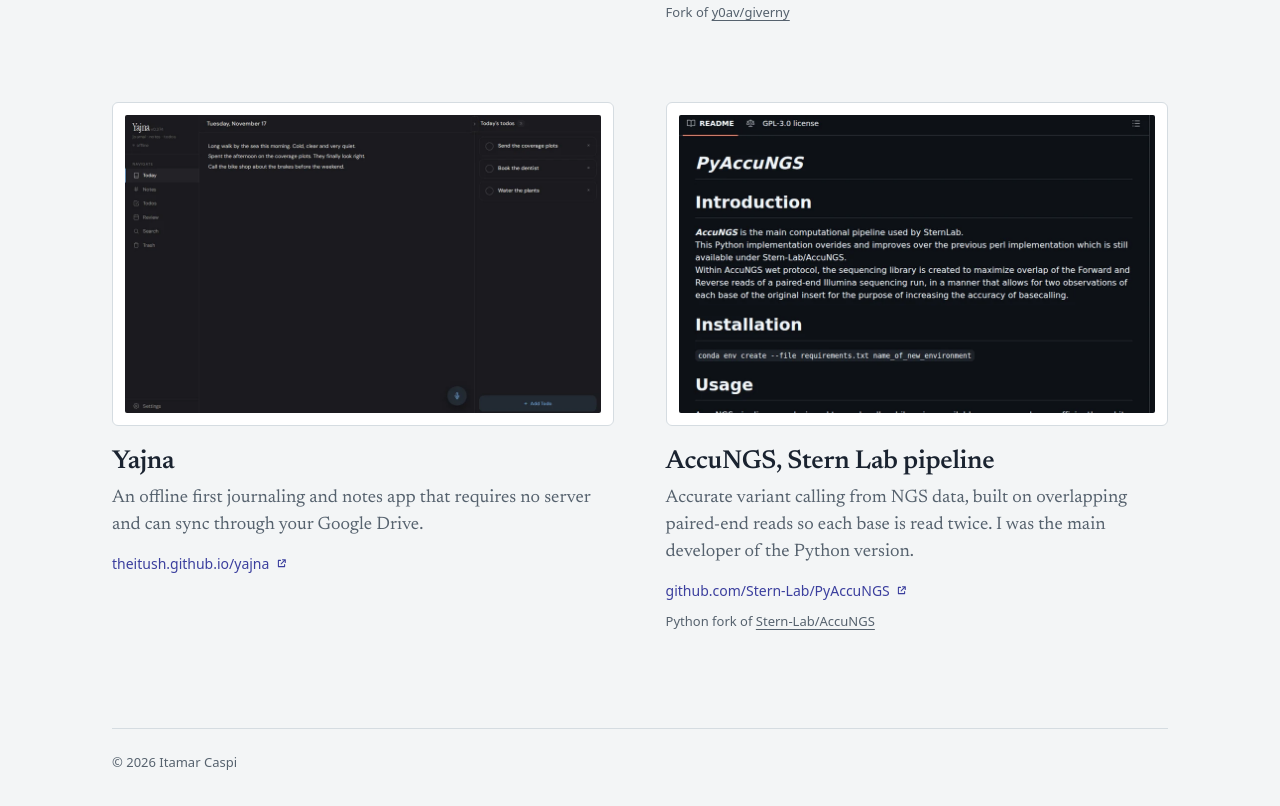
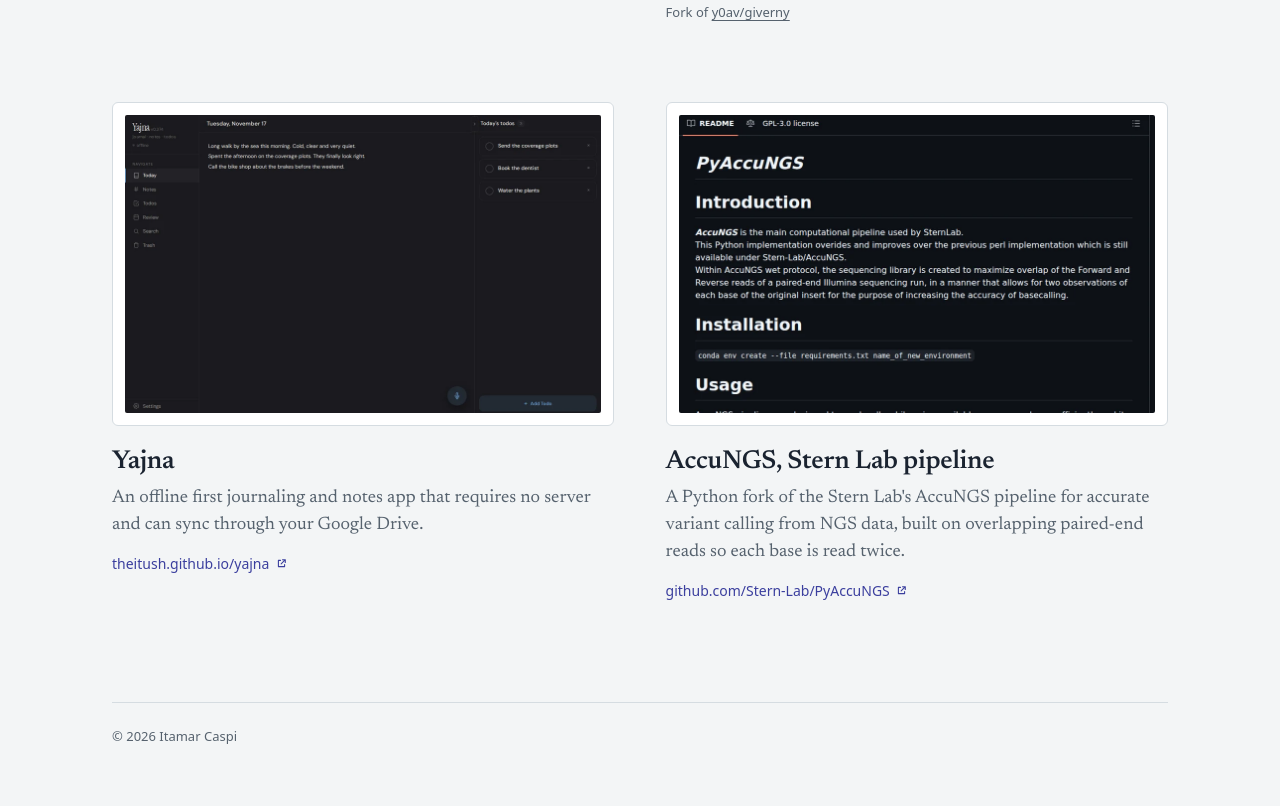
Before and after one commit to theitush/theitush.github.io, a plain HTML site: page index.html in a window 1280 px wide. Shown: the part 1356-2162 px from the top of the page. Drawn offline with Linux system fonts and the light colour scheme.

Commit message:
portfolio: AccuNGS card blurb leads with Python fork, drop credit line
Refs lead-machine#188

Co-Authored-By: Claude Opus 5.5 <noreply@anthropic.com>

```diff
--- a/index.html
+++ b/index.html
@@ -107,10 +107,9 @@
                  alt="The PyAccuNGS README on GitHub, introducing AccuNGS as the main computational pipeline used by the Stern Lab.">
           </span>
           <h2>AccuNGS, Stern Lab pipeline</h2>
-          <p class="blurb">Accurate variant calling from NGS data, built on overlapping paired-end reads so each base is read twice. I was the main developer of the Python version.</p>
+          <p class="blurb">A Python fork of the Stern Lab's AccuNGS pipeline for accurate variant calling from NGS data, built on overlapping paired-end reads so each base is read twice.</p>
           <span class="dest dest-out">github.com/Stern-Lab/PyAccuNGS</span>
         </a>
-        <p class="credit">Python fork of <a href="https://github.com/Stern-Lab/AccuNGS" target="_blank" rel="noopener">Stern-Lab/AccuNGS</a></p>
       </li>
     </ul>
   </main>
```
